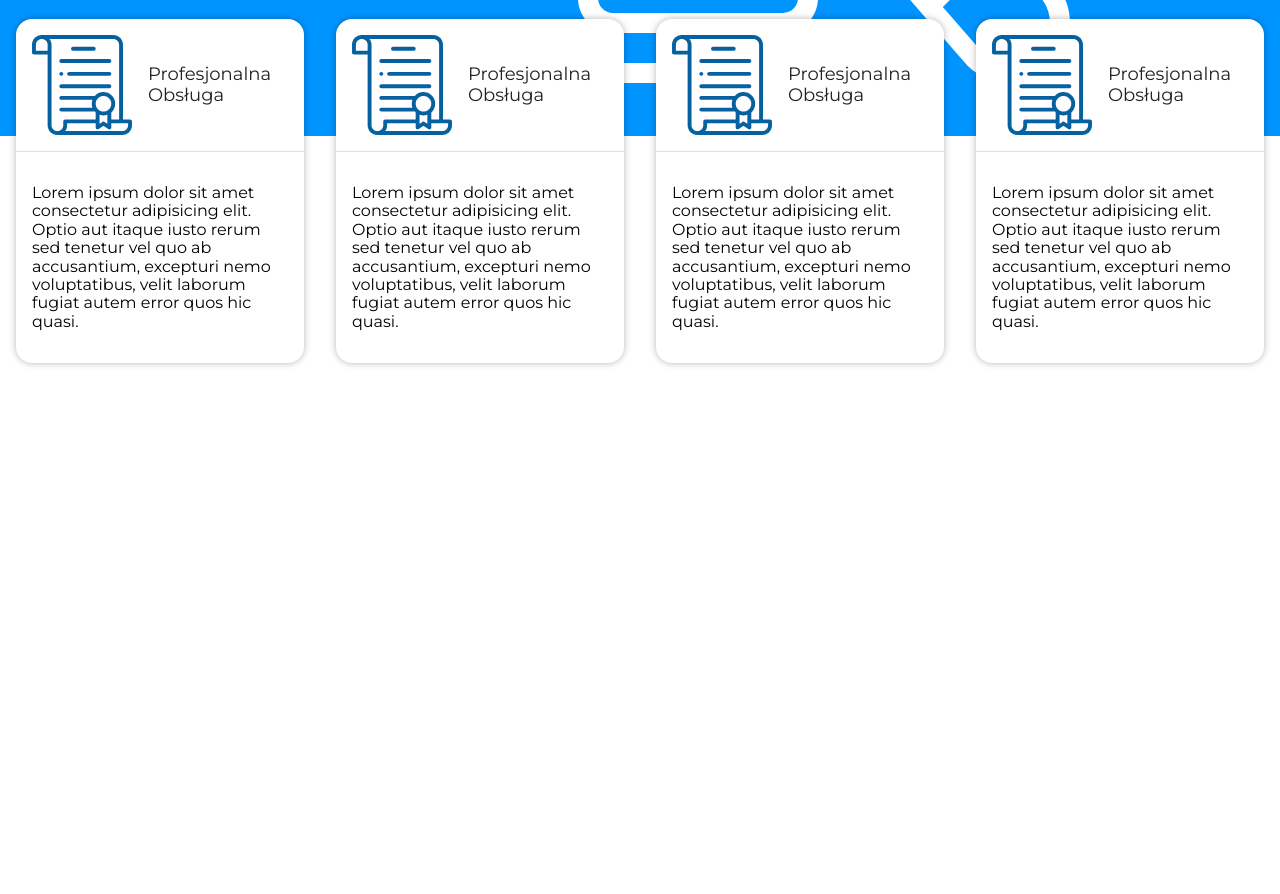
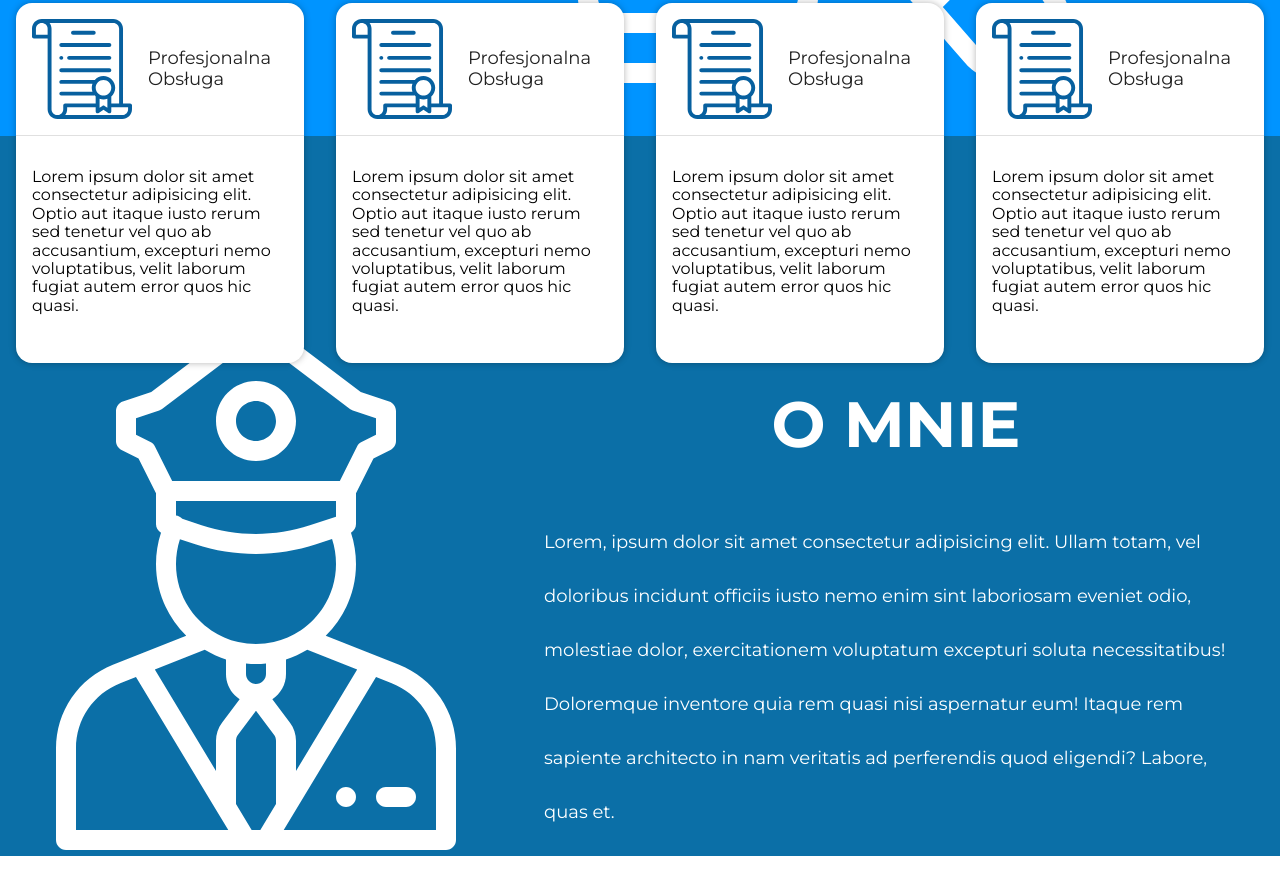
Before and after one commit to MichalSzeniak/LawFirm-Website, a website built with webpack: page src/pages/index.html in a window 1280 px wide. Shown: the part 664-1558 px from the top of the page. Before the commit the page ends 1043 px from the top, so only its background shows below. Built offline with nearby package versions, Linux system fonts and the light colour scheme; a web font is replaced by a local one.

Commit message:
feat: about me section

```diff
--- a/src/pages/index.html
+++ b/src/pages/index.html
@@ -89,6 +89,17 @@
       </div>
       </div>
     </section>
+    <section class="aboutMe">
+      <div class="aboutMe-container">
+      <div>
+        <img class="aboutMe__img" src="../assets/img/guard 1.svg" alt="">
+      </div>
+      <div class="aboutMe__text">
+        <h2 class="aboutMe__text--head">O MNIE</h2>
+        <p class="aboutMe__text--paragraph">Lorem, ipsum dolor sit amet consectetur adipisicing elit. Ullam totam, vel doloribus incidunt officiis iusto nemo enim sint laboriosam eveniet odio, molestiae dolor, exercitationem voluptatum excepturi soluta necessitatibus! Doloremque inventore quia rem quasi nisi aspernatur eum! Itaque rem sapiente architecto in nam veritatis ad perferendis quod eligendi? Labore, quas et.</p>
+      </div>
+    </div>
+    </section>
   </main>
 </body>
 
--- a/src/scss/_variables.scss
+++ b/src/scss/_variables.scss
@@ -1,2 +1,3 @@
 $background-blue: #0094FF;
+$background-blueDark: #0B6FA7;
 $text-dark: #212121;
--- a/src/scss/main.scss
+++ b/src/scss/main.scss
@@ -6,6 +6,7 @@
 @import "modules/hero.scss";
 @import "modules/navigation.scss";
 @import "modules/profits.scss";
+@import "modules/about.scss";
 
 html {
   box-sizing: border-box;
--- /dev/null
+++ b/src/scss/modules/about.scss
@@ -0,0 +1,43 @@
+.aboutMe {
+  background-color: $background-blueDark;
+  width: 100%;
+  height: 90vh;
+
+  &-container {
+    position: relative;
+    max-width: 1440px;
+    height: 100%;
+    margin: 0 auto;
+    display: flex;
+    flex-direction: row;
+    justify-items: center;
+    align-items: center;
+            @media (min-width: 1200px)  {
+                top: 100px;
+        }
+
+  }
+
+  &__img {
+            @media (max-width: 857px)  {
+            display: none;
+        }
+  }
+
+  &__text {
+    margin: 0 2rem;
+    &--head {
+      font-size: 64px;
+      text-align: center;
+      color: #ffffff;
+      font-weight: bold;
+    }
+
+    &--paragraph {
+      font-size: 18px;
+      text-align: left;
+      color: #ffffff;
+      line-height: 3em;
+    }
+  }
+}
--- a/src/scss/modules/profits.scss
+++ b/src/scss/modules/profits.scss
@@ -1,5 +1,5 @@
 .profits {
-    margin-top: 1rem;
+    // margin-top: 1rem;
   &--container {
     display: grid;
     grid-template-columns: repeat(auto-fit, minmax(280px, 1fr));
@@ -19,7 +19,9 @@
 }
 
 .profit {
+    z-index: 10;
     margin: 1rem;
+    padding-bottom: 16px;
     background-color: #fff;
     box-shadow: 0px 0px 7px rgba(0, 0, 0, 0.29);
     // border: 1px $text-dark solid;
```
Also changed, not shown: src/assets/img/guard 1.svg (added).
